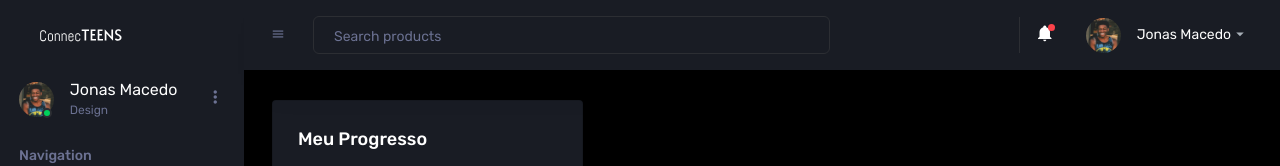
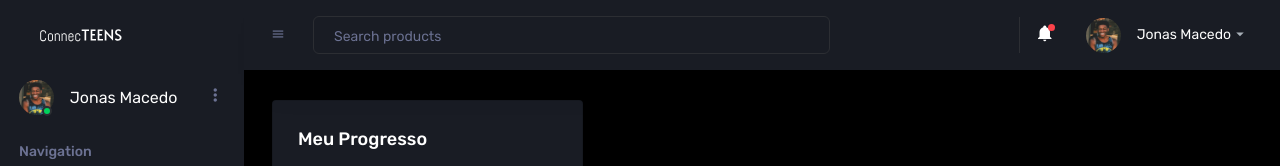
Before and after one commit to alexander1914/connecteen, a website: page plataforma/plataforma.html in a window 1280 px wide. Shown: the top 166 px of the page. Drawn offline with nearby package versions, Linux system fonts and the light colour scheme; files that its build step writes are made by us from their sources.

```diff
--- a/plataforma/plataforma.html
+++ b/plataforma/plataforma.html
@@ -43,7 +43,6 @@
               </div>
               <div class="profile-name">
                 <h5 class="mb-0 font-weight-normal">Jonas Macedo</h5>
-                <span>Design</span>
               </div>
             </div>
             <a href="#" id="profile-dropdown" data-toggle="dropdown"><i class="mdi mdi-dots-vertical"></i></a>
```
